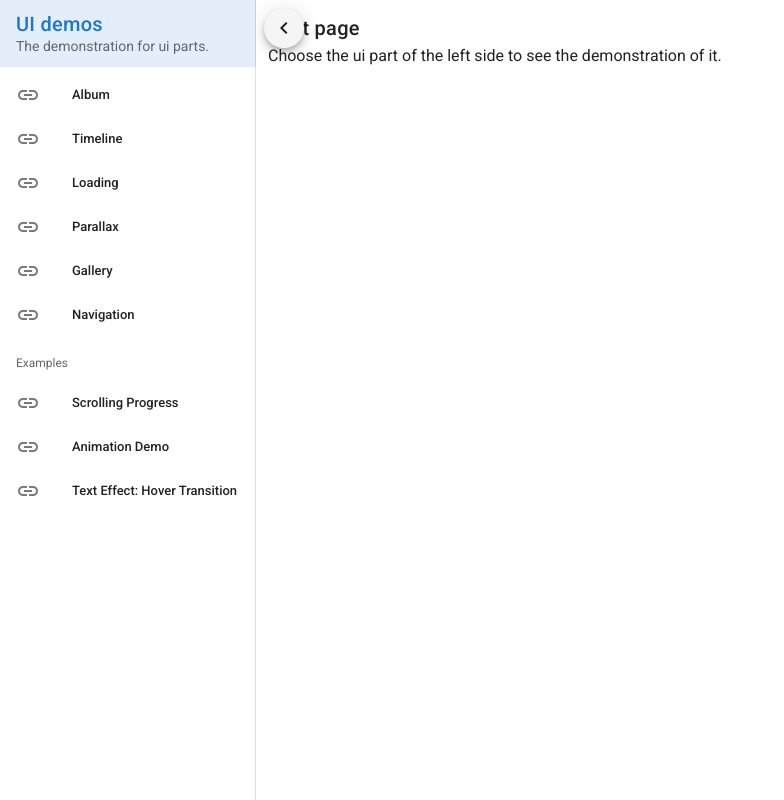
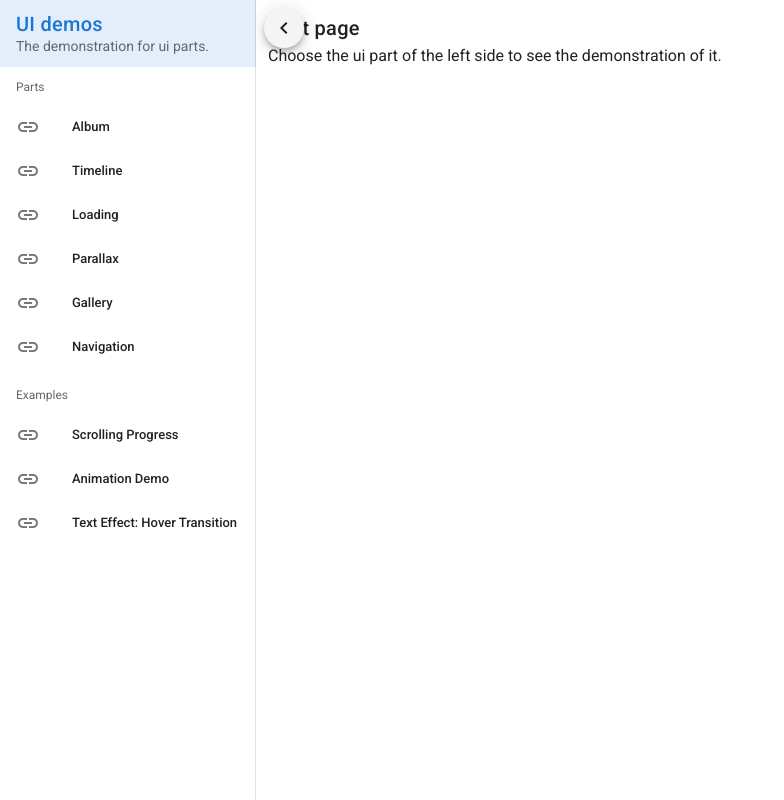
Before and after one commit to zfanli/ui, a Vue app: page /gallery in a window 1280 px wide. Shown: the whole page, without its empty margins (0-784 px from the left). Built offline with nearby package versions, Linux system fonts and the light colour scheme.

Commit message:
Redesign the nav data structure

```diff
--- a/src/App.vue
+++ b/src/App.vue
@@ -10,24 +10,15 @@
         </v-list-item-content>
       </v-list-item>
 
-      <!-- UI parts -->
-      <v-list nav dense>
-        <v-list-item v-for="item in list" :key="item.name" :to="item.link">
-          <v-list-item-icon>
-            <v-icon>{{ item.icon }}</v-icon>
-          </v-list-item-icon>
-          <v-list-item-content>
-            <v-list-item-title>
-              {{ item.name }}
-            </v-list-item-title>
-          </v-list-item-content>
-        </v-list-item>
-      </v-list>
-
-      <!-- Examples -->
-      <v-list subheader nav dense>
-        <v-subheader>Examples</v-subheader>
-        <v-list-item v-for="item in examples" :key="item.name" :to="item.link">
+      <v-list
+        v-for="(nav, idx) in links"
+        :key="idx"
+        :subheader="!!nav.subheader"
+        nav
+        dense
+      >
+        <v-subheader v-if="!!nav.subheader">{{ nav.subheader }}</v-subheader>
+        <v-list-item v-for="item in nav.items" :key="item.name" :to="item.link">
           <v-list-item-icon>
             <v-icon>{{ item.icon }}</v-icon>
           </v-list-item-icon>
@@ -39,6 +30,7 @@
         </v-list-item>
       </v-list>
     </v-navigation-drawer>
+
     <v-main>
       <v-btn
         class="switcher"
@@ -64,7 +56,10 @@ export default {
 
   data: () => ({
     showNav: true,
-    list: [
+    links: {
+      parts: {
+        subheader: "Parts",
+        items: [
           {
             name: "Album",
             link: "album",
@@ -97,7 +92,10 @@ export default {
             icon: "mdi-link",
           },
         ],
-    examples: [
+      },
+      examples: {
+        subheader: "Examples",
+        items: [
           {
             name: "Scrolling Progress",
             link: "scrolling-progress",
@@ -114,6 +112,8 @@ export default {
             icon: "mdi-link",
           },
         ],
+      },
+    },
   }),
   watch: {
     showNav() {
```
Lines whose indentation alone changed are shown as unchanged.
